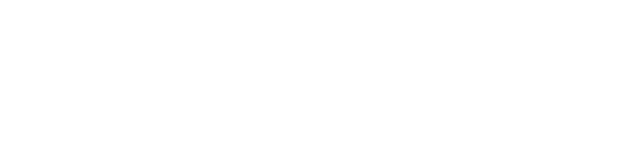
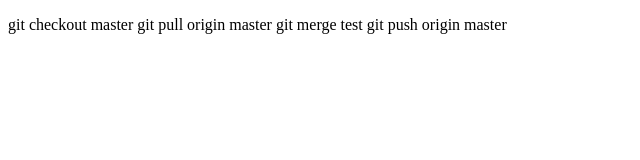
Before and after one commit to tintoledo/test-branch, a plain HTML site: page index.html in a window 1280 px wide. Shown: the whole page, without its empty margins (0-640 px from the left). Drawn offline with Linux system fonts and the light colour scheme.

Commit message:
updated index and added style

```diff
--- a/index.html
+++ b/index.html
@@ -7,6 +7,13 @@
     <title>Document</title>
 </head>
 <body>
-
+    <class>
+        <p>
+            git checkout master
+            git pull origin master
+            git merge test
+            git push origin master
+        </p>
+    </class>
 </body>
 </html>
```
Also changed, not shown: style.css (added).
